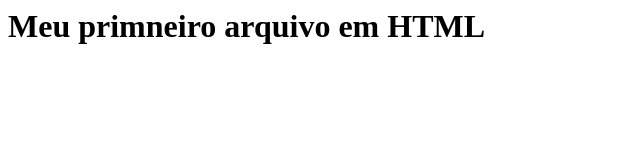
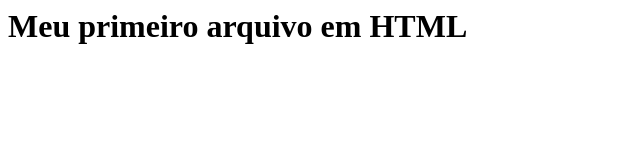
Before and after one commit to mavipss/maria, a plain HTML site: page index.html in a window 1280 px wide. Shown: the whole page, without its empty margins (0-640 px from the left). Drawn offline with Linux system fonts and the light colour scheme.

Commit message:
Update index.html

```diff
--- a/index.html
+++ b/index.html
@@ -1,3 +1,3 @@
 <html>
-  <h1>Meu primneiro arquivo em HTML</h1>
+  <h1>Meu primeiro arquivo em HTML</h1>
 </html>
```
